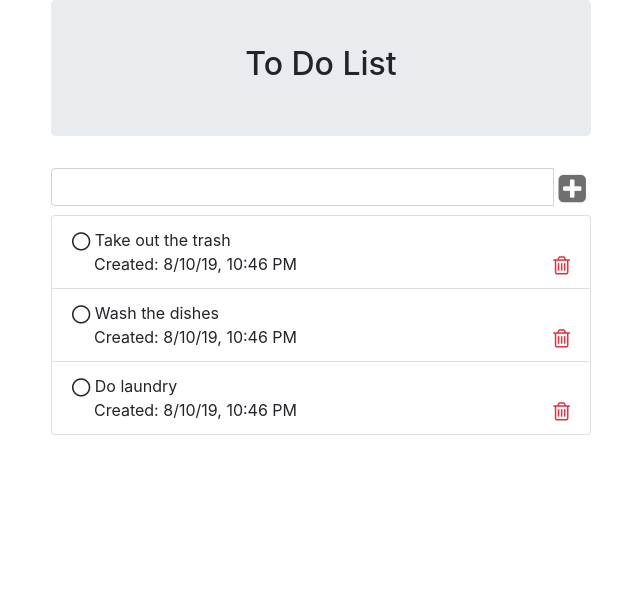
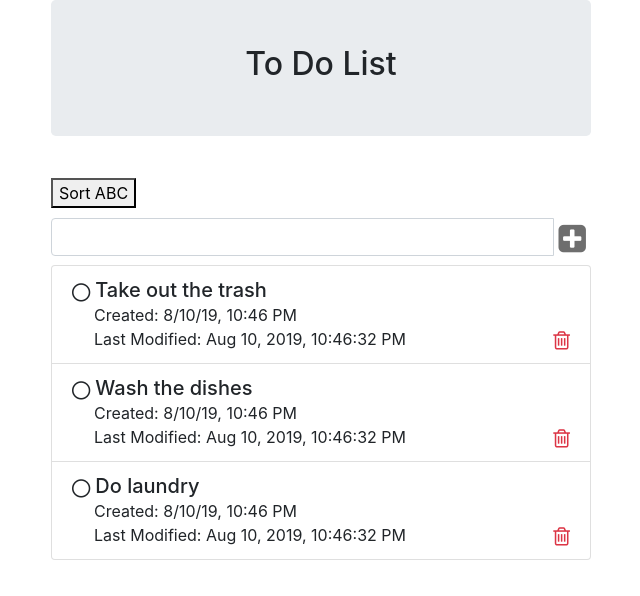
Before and after one commit to kevinlj246/todo-list, an Angular app in the folder todo-app/: page / in a window 1280 px wide. Shown: the top 596 px of the page, without its empty margins (319-959 px from the left). Built offline with nearby package versions, Linux system fonts and the light colour scheme.

Commit message:
Ability to Sort Alphabetically

```diff
--- a/todo-app/src/app/item/item.component.ts
+++ b/todo-app/src/app/item/item.component.ts
@@ -10,7 +10,8 @@ export class ItemComponent implements OnInit {
   constructor(
     public name: string,
     public isToggled: boolean,
-    public createdDate: number) { }
+    public createdDate: number,
+    public lastModified: number) { }
 
   ngOnInit() {
   }
--- a/todo-app/src/app/todo/todo.component.html
+++ b/todo-app/src/app/todo/todo.component.html
@@ -1,10 +1,10 @@
 <div class="jumbotron" style="padding: 45px 0px">
     <h2 class="text-center">To Do List</h2>
 </div>
-
+<button style="margin:10px 0px" (click)="sortAlphabetically()">Sort ABC</button>
 <div class="input-group">
     <input name="name" type="text" class="form-control" [value]="newItem" (input)="newItemChanged($event)"
-    required minlength="4" [(ngModel)]="newItem" #name="ngModel" >
+    required minlength="4" [(ngModel)]="newItem" #name="ngModel" />
     <div class="input-group-addon hover-cursor" (click)="addItem(newItem); name.reset()">
         <i class="fa fa-plus-square fa-2x" style="margin:5px 5px"></i>
     </div>
@@ -19,8 +19,9 @@
             <span class="hover-cursor" [class.text-success]="item.isToggled" (click)="alterToggle(item,item.isToggled)">
                 <i class="fa fa-lg" [ngClass]="item.isToggled?'fa-check-circle-o':'fa-circle-thin'"></i>
             </span>
-            {{item.name}}
-            <div style="margin-left: 22px">Created: {{item.createdDate | date:'short'}}
+            <h5 style="display: inline; margin-left: 5px">{{item.name}}</h5>
+            <div style="margin-left: 22px">Created: {{item.createdDate | date:'short'}}</div>
+            <div style="margin-left: 22px">Last Modified: {{item.lastModified | date:'medium'}}
                 <span class="hover-cursor text-danger pull-right" (click)="deleteItem(item)">
                     <i class="fa fa-trash-o fa-lg"></i>
                 </span>
@@ -33,6 +34,7 @@
             <ng-template #done><div><span>Status: </span><span class="text-success">Complete</span></div></ng-template>
             <ng-template #notDone><div><span>Status: </span><span class="text-danger">Incomplete</span></div></ng-template>
             <div>Created: {{selectedItem.createdDate | date:'short'}}</div>
+            <div>Created: {{selectedItem.lastModified | date:'medium'}}</div>
             <div>
                 <label>Edit:
                 <input [(ngModel)]="selectedItem.name" placeholder="name"/>
--- a/todo-app/src/app/todo/todo.component.ts
+++ b/todo-app/src/app/todo/todo.component.ts
@@ -9,9 +9,9 @@ import { ItemComponent } from '../item/item.component';
 export class TodoComponent implements OnInit {
   today: number = Date.now();
   toDoList = [
-    new ItemComponent('Take out the trash', false, this.today),
-    new ItemComponent('Wash the dishes', false, this.today),
-    new ItemComponent('Do laundry', false, this.today)
+    new ItemComponent('Take out the trash', false, this.today, this.today),
+    new ItemComponent('Wash the dishes', false, this.today, this.today),
+    new ItemComponent('Do laundry', false, this.today, this.today)
   ];
   newItem = '';
   selectedItem: ItemComponent;
@@ -23,8 +23,9 @@ export class TodoComponent implements OnInit {
 
   addItem(name: string){
     let addedDate = Date.now();
+    let lastModified = Date.now();
     if(name){
-      let item = new ItemComponent(name, false, addedDate);
+      let item = new ItemComponent(name, false, addedDate, lastModified);
       this.toDoList.push(item);
     }
   }
@@ -36,6 +37,7 @@ export class TodoComponent implements OnInit {
 
   alterToggle(ItemComponent, isToggled){
     ItemComponent.isToggled = !isToggled;
+    ItemComponent.lastModified = Date.now();
   }
 
   deleteItem(item){
@@ -54,4 +56,10 @@ export class TodoComponent implements OnInit {
     this.selectedItem = null;
   }
 
+
+  sortAlphabetically(){
+    this.toDoList = this.toDoList.sort(function(a,b){
+      return (a.name.toLowerCase() > b.name.toLowerCase() ? 1 : a.name.toLowerCase() < b.name.toLowerCase() ? -1 : 0)
+      });
+  }
 }
```
